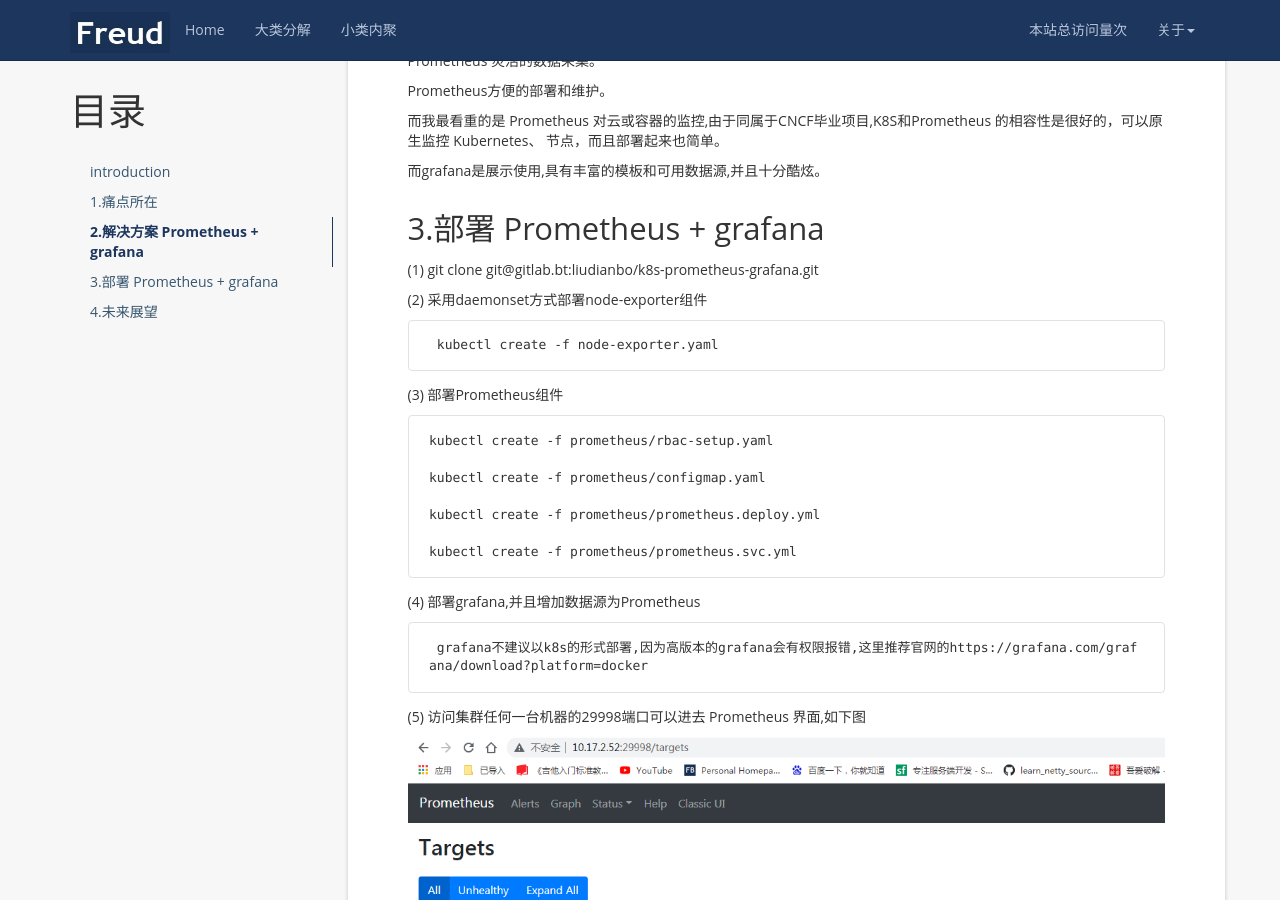
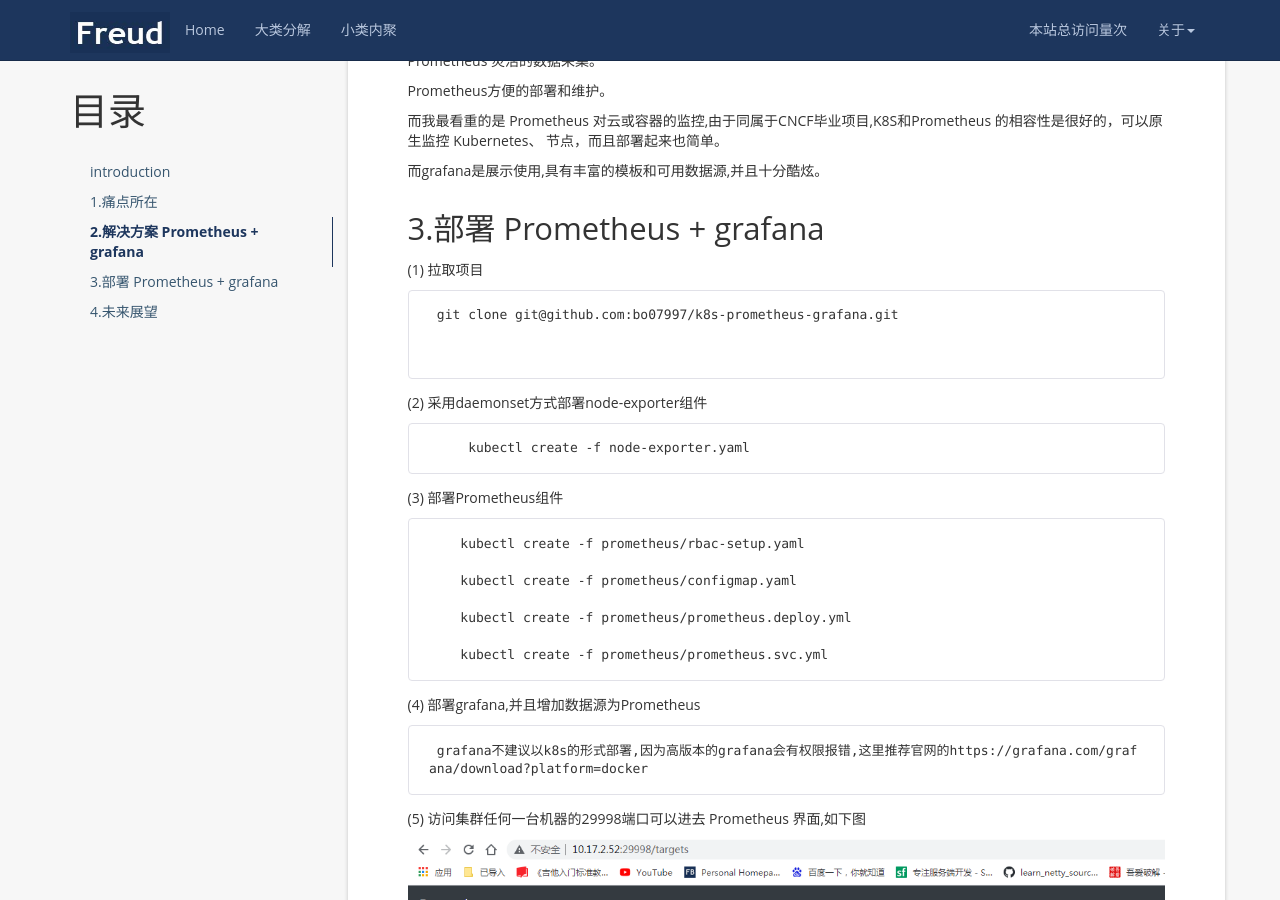
Before and after one commit to bo07997/myBlog, a Jekyll site: the page built from _posts/2021-08-20-测试环境监控解决方案.md, in a window 1280 px wide and 900 px high, scrolled down 812 px. Built offline with Jekyll 4.4.1, drawn with Linux system fonts in a browser that asks for light colours; nearby versions of some CDN libraries; a script that is not in the unit is left out; comment, search, counter and statistics services are not loaded.

````diff
--- a/_posts/2021-08-20-测试环境监控解决方案.md
+++ b/_posts/2021-08-20-测试环境监控解决方案.md
@@ -44,15 +44,22 @@ Prometheus方便的部署和维护。
 ## 3.部署 Prometheus + grafana
 
 
-(1) git clone git@gitlab.bt:liudianbo/k8s-prometheus-grafana.git
+(1) 拉取项目
+
+```
+ git clone git@github.com:bo07997/k8s-prometheus-grafana.git
 
 
+```
 (2) 采用daemonset方式部署node-exporter组件
 
+```
      kubectl create -f node-exporter.yaml
+```
 
 (3) 部署Prometheus组件
 
+```
     kubectl create -f prometheus/rbac-setup.yaml
 
     kubectl create -f prometheus/configmap.yaml
@@ -60,7 +67,7 @@ Prometheus方便的部署和维护。
     kubectl create -f prometheus/prometheus.deploy.yml
 
     kubectl create -f prometheus/prometheus.svc.yml
-
+```
 
 (4) 部署grafana,并且增加数据源为Prometheus
 
````
Also changed, not shown: _posts/2021-08-20-容器化部署项目问题及解决思路.md (added, +30 -0 lines).
